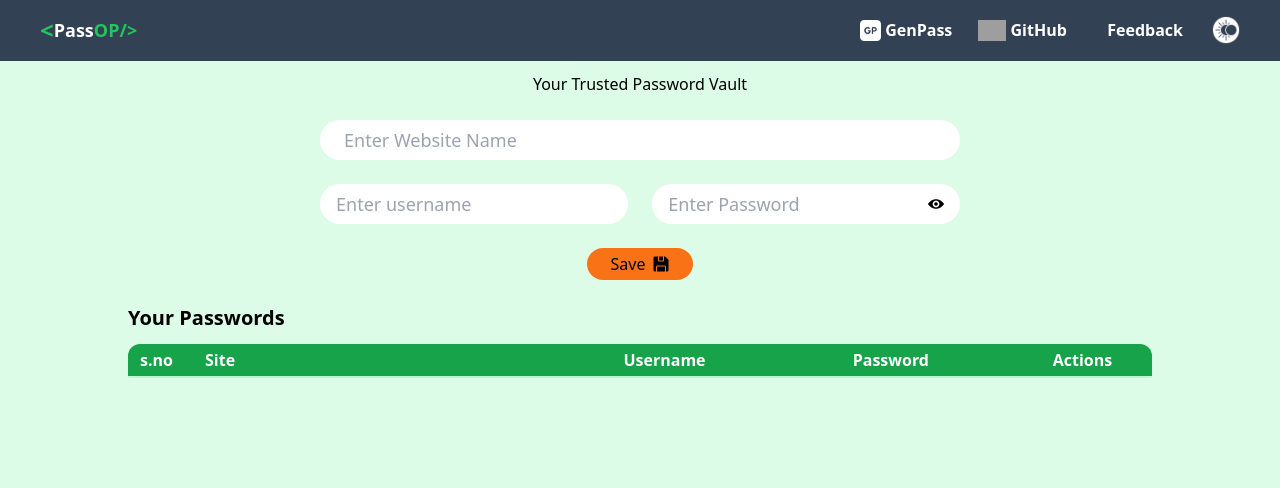
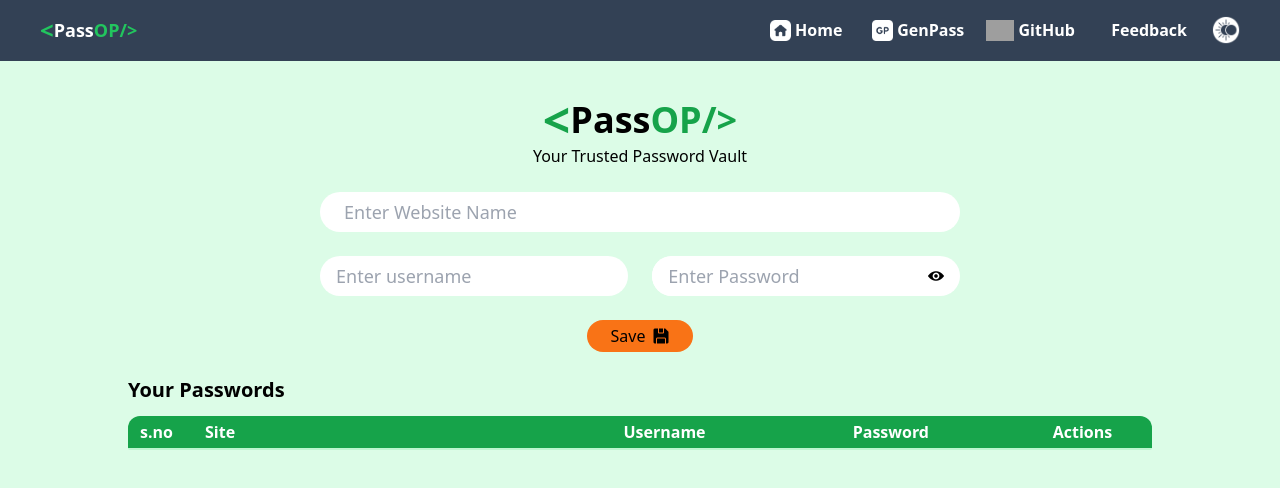
Before and after one commit to CaptainJahir/PassOP, a Next.js app: page / in a window 1280 px wide. Shown: the top 488 px of the page. Built offline with nearby package versions, Linux system fonts and the light colour scheme; grey boxes are pictures that could not be loaded.

Commit message:
Navbar and Home UI Fix

```diff
--- a/app/page.js
+++ b/app/page.js
@@ -85,7 +85,7 @@ export default function Home() {
 
       {/* Body Goes here */}
 
-      <div>
+      <div className="mt-[6rem]">
         {/* here goes the logo and its tag line */}
         <div className="flex flex-col justify-center items-center my-6">
           {/* here goes the logo */}
--- a/components/Navbar.js
+++ b/components/Navbar.js
@@ -22,6 +22,7 @@ const Navbar = () => {
         </div>
 
         {/* Logo */}
+        <Link href="/">
             <div className="font-bold text-white flex items-center cursor-pointer">
             <span className="text-green-500 text-2xl">&lt;</span>
             <span className="text-lg">
@@ -30,8 +31,17 @@ const Navbar = () => {
             </span>
             <span className="text-green-500 text-lg">/&gt;</span>
             </div>
+        </Link>
         {/* this displays on large screen devices */}
-        <div className='flex items-center justify-center gap-1 text-white font-semibold max-xs:hidden'>
+        <div className='flex items-center justify-center text-white font-semibold max-xs:hidden'>
+            {/* Home */}
+            <Link href="/">
+                <div className='cursor-pointer flex justify-center items-center gap-1 border w-28 py-1 rounded-full border-transparent hover:border-white'>
+                    <Image src="/assets/home.png" alt="home" height={21} width={21} className='invert'/>
+                    <span>Home</span>
+                </div>
+            </Link>
+
             {/* Generate Password Button */}
             <Link href="/genpass">
                 <div className='cursor-pointer flex justify-center items-center gap-1 border w-28 py-1 rounded-full border-transparent hover:border-white'>
```
Also changed, not shown: public/assets/home.png (added), 1 other file (tests, documents, lock files or other folders). Lines whose indentation alone changed are shown as unchanged.
